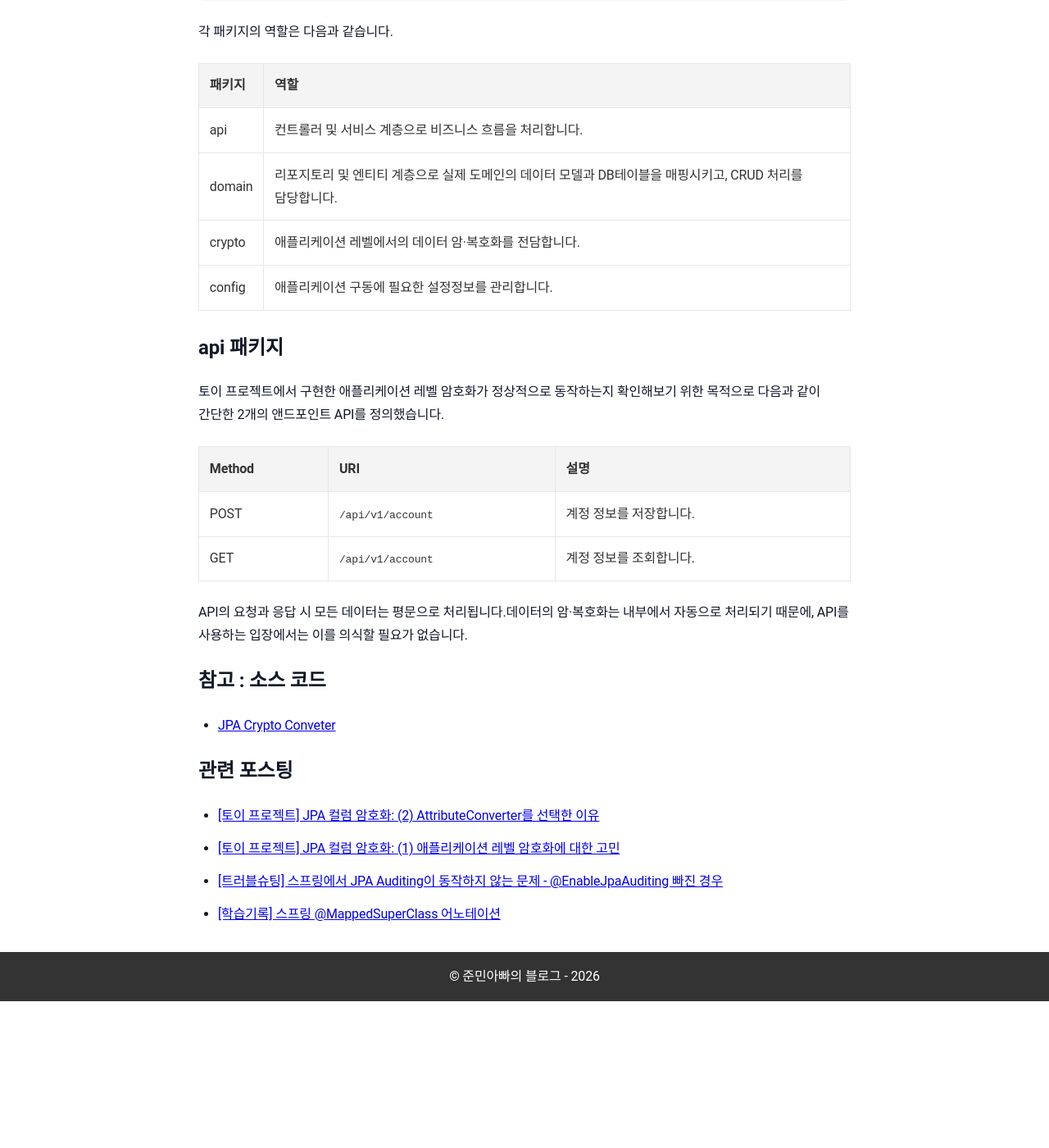
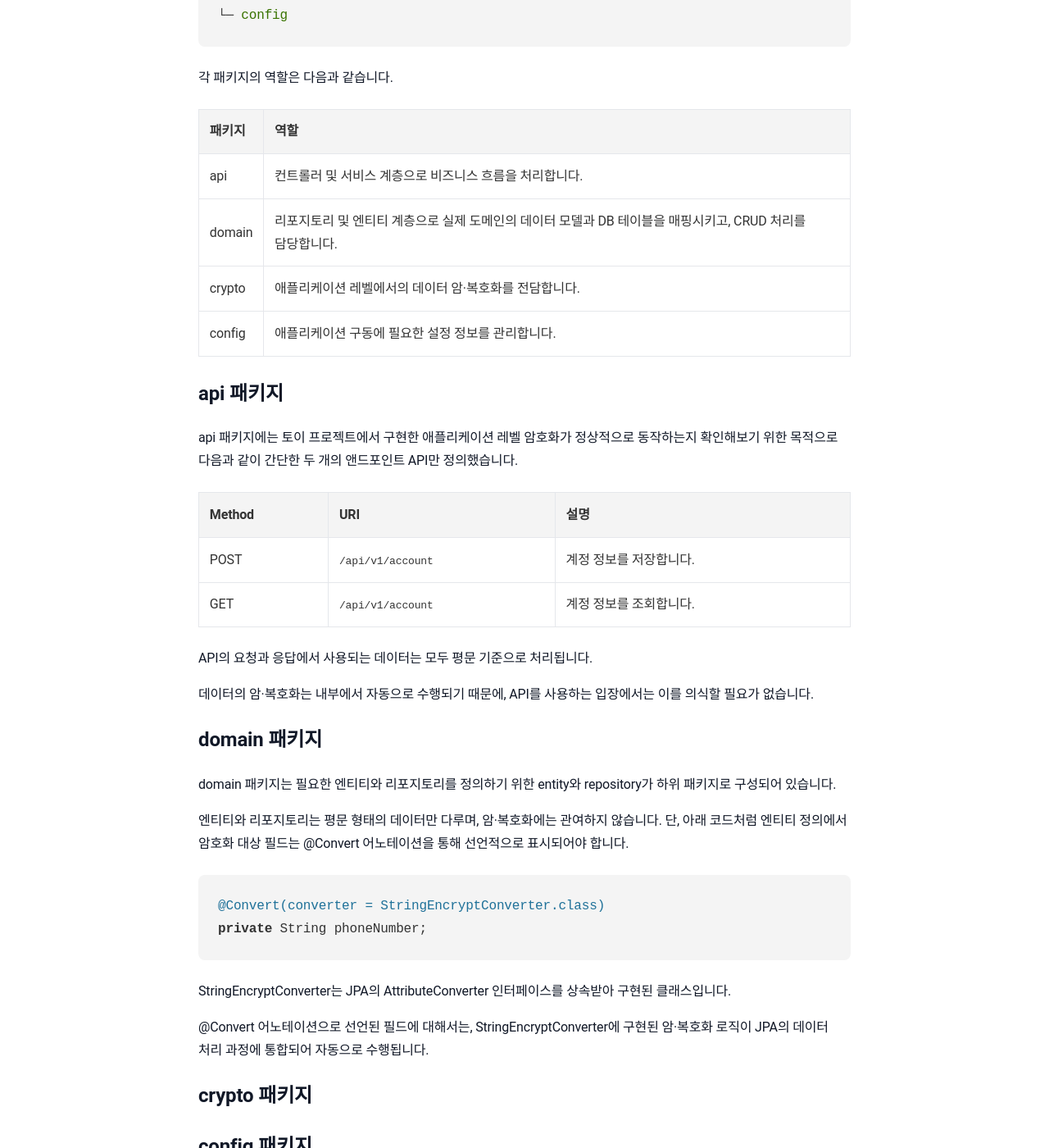
Before and after one commit to sanghoon-lee/sanghoon-lee.github.io, a Jekyll site: the page built from _posts/2026-01-26-JPACryptoConverter3.md, in a window 1280 px wide and 1400 px high, scrolled down 1050 px. Shown: the whole window at 82% size. Built offline with Jekyll 4.4.1, drawn with Linux system fonts in a browser that asks for light colours; nearby versions of some CDN libraries; comment, search, counter and statistics services are not loaded; before the commit the page ends 2271 px from its top, so only the background shows below that; some of the changed text lies outside the part shown.

Commit message:
포스팅 내용 수정

````diff
--- a/_posts/2026-01-26-JPACryptoConverter3.md
+++ b/_posts/2026-01-26-JPACryptoConverter3.md
@@ -34,20 +36,44 @@ categories: 토이프로젝트
 | 패키지 |	역할 |
 | ---- | ---- |
 | api |	컨트롤러 및 서비스 계층으로 비즈니스 흐름을 처리합니다. |
-| domain | 리포지토리 및 엔티티 계층으로 실제 도메인의 데이터 모델과 DB테이블을 매핑시키고, CRUD 처리를 담당합니다. |
+| domain | 리포지토리 및 엔티티 계층으로 실제 도메인의 데이터 모델과 DB 테이블을 매핑시키고, CRUD 처리를 담당합니다. |
 | crypto | 애플리케이션 레벨에서의 데이터 암·복호화를 전담합니다. |
-| config | 애플리케이션 구동에 필요한 설정정보를 관리합니다. |
+| config | 애플리케이션 구동에 필요한 설정 정보를 관리합니다. |
 
 ## api 패키지
 
-토이 프로젝트에서 구현한 애플리케이션 레벨 암호화가 정상적으로 동작하는지 확인해보기 위한 목적으로 다음과 같이 간단한 2개의 앤드포인트 API를 정의했습니다.
+api 패키지에는 토이 프로젝트에서 구현한 애플리케이션 레벨 암호화가 정상적으로 동작하는지 확인해보기 위한 목적으로 다음과 같이 간단한 두 개의 앤드포인트 API만 정의했습니다.
 
 | Method | URI | 설명 |
 | ---- | ---- | ---- |
 | POST | `/api/v1/account` | 계정 정보를 저장합니다. |
 | GET | `/api/v1/account` | 계정 정보를 조회합니다. |
 
-API의 요청과 응답 시 모든 데이터는 평문으로 처리됩니다.데이터의 암·복호화는 내부에서 자동으로 처리되기 때문에, API를 사용하는 입장에서는 이를 의식할 필요가 없습니다.
+API의 요청과 응답에서 사용되는 데이터는 모두 평문 기준으로 처리됩니다.
+
+데이터의 암·복호화는 내부에서 자동으로 수행되기 때문에,
+API를 사용하는 입장에서는 이를 의식할 필요가 없습니다.
+
+## domain 패키지
+
+domain 패키지는 필요한 엔티티와 리포지토리를 정의하기 위한
+entity와 repository가 하위 패키지로 구성되어 있습니다.
+
+엔티티와 리포지토리는 평문 형태의 데이터만 다루며, 암·복호화에는 관여하지 않습니다. 단, 아래 코드처럼 엔티티 정의에서 암호화 대상 필드는 @Convert 어노테이션을 통해 선언적으로 표시되어야 합니다.
+
+```java
+@Convert(converter = StringEncryptConverter.class)
+private String phoneNumber;
+```
+
+StringEncryptConverter는 JPA의 AttributeConverter 인터페이스를 상속받아 구현된 클래스입니다.
+
+@Convert 어노테이션으로 선언된 필드에 대해서는, StringEncryptConverter에 구현된 암·복호화 로직이
+JPA의 데이터 처리 과정에 통합되어 자동으로 수행됩니다.
+
+## crypto 패키지
+
+## config 패키지
 
 ## 참고 : 소스 코드
 * [JPA Crypto Conveter](https://github.com/sanghoon-lee/jpa-crypto-converter)
````
Also changed, not shown: other parts of _posts/2026-01-26-JPACryptoConverter3.md (+5 -3 lines).
